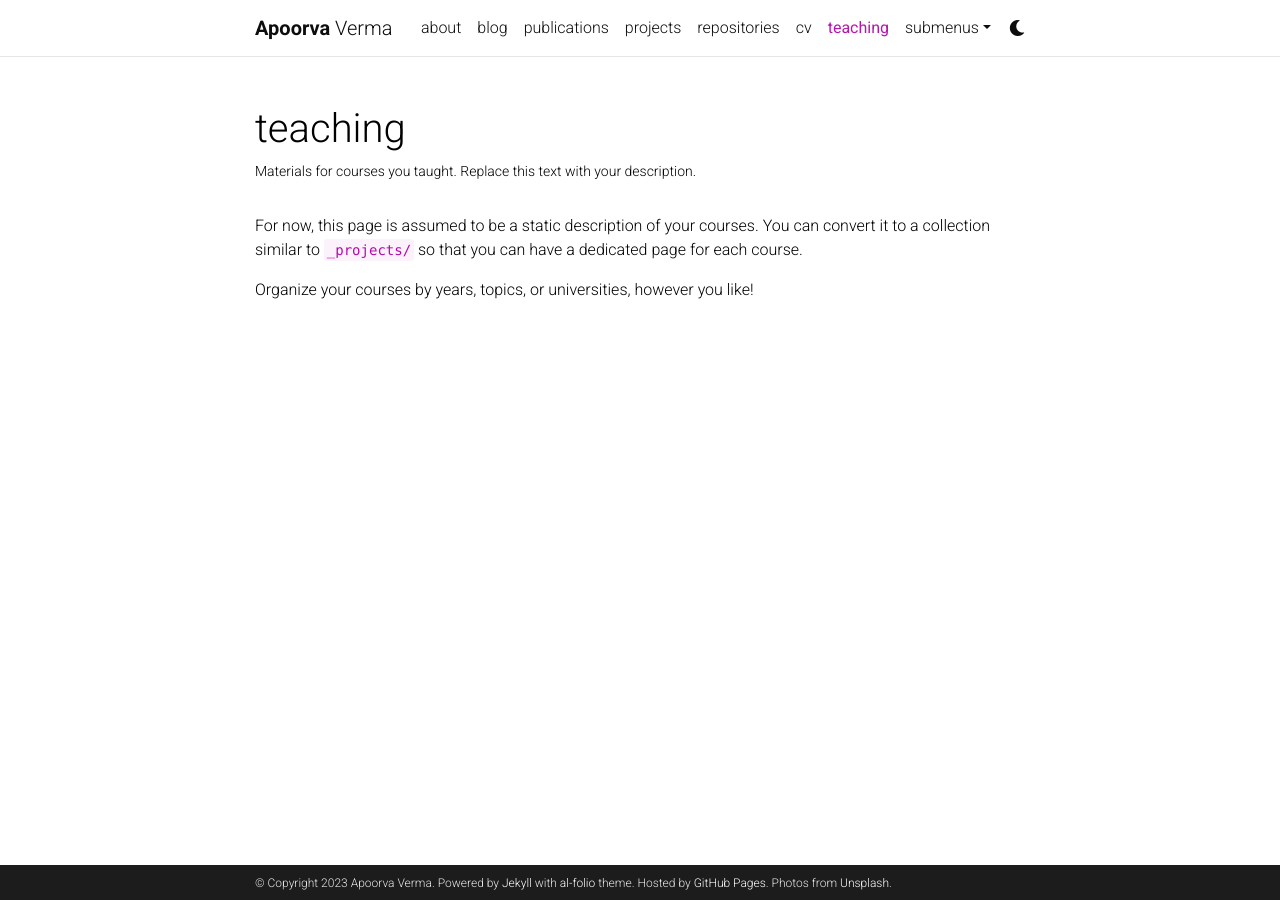
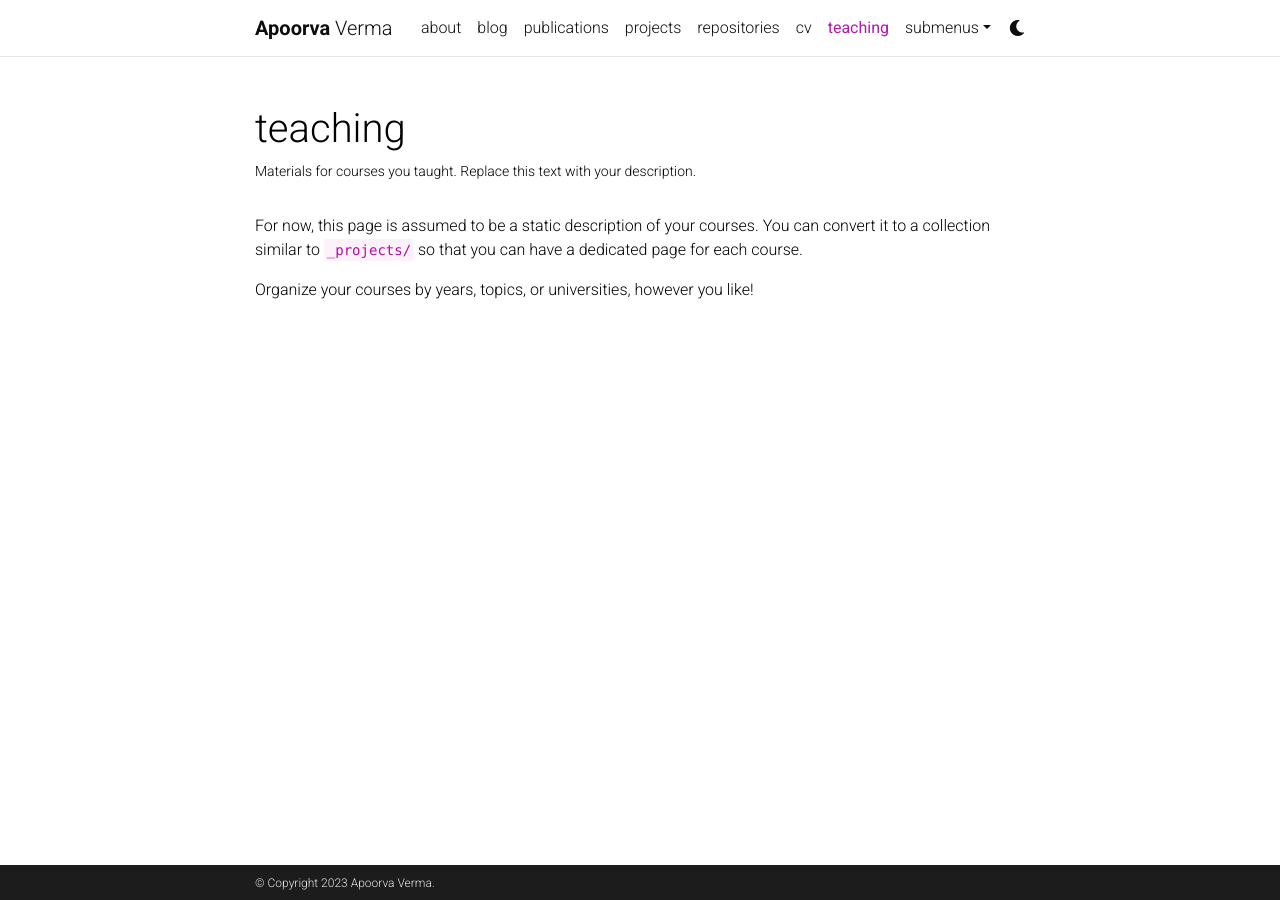
Before and after one commit to apoorvaverma31/apoorvaverma31.github.io, a Jekyll site: the page built from _pages/teaching.md, in a window 1280 px wide. Built offline with Jekyll 4.4.1, drawn with Linux system fonts in a browser that asks for light colours; comment, search, counter and statistics services are not loaded; a style sheet for code colours, icons or effects is not loaded.

Commit message:
add tags

```diff
--- a/_config.yml
+++ b/_config.yml
@@ -10,10 +10,8 @@
 description: > # the ">" symbol means to ignore newlines until "footer_text:"
   A simple, whitespace theme for academics. Based on [*folio](https://github.com/bogoli/-folio) design.
 footer_text: >
-  Powered by <a href="https://jekyllrb.com/" target="_blank">Jekyll</a> with <a href="https://github.com/alshedivat/al-folio">al-folio</a> theme.
-  Hosted by <a href="https://pages.github.com/" target="_blank">GitHub Pages</a>.
-  Photos from <a href="https://unsplash.com" target="_blank">Unsplash</a>.
-keywords: jekyll, jekyll-theme, academic-website, portfolio-website  # add your own keywords or leave empty
+
+keywords: machine learning, computer vision  # add your own keywords or leave empty
 
 lang: en # the language of your site (for example: en, fr, cn, ru, etc.)
 icon: ⚛️  # the emoji used as the favicon (alternatively, provide image name in /assets/img/)
@@ -67,7 +65,7 @@
 # Social integration
 # -----------------------------------------------------------------------------
 
-github_username: # your GitHub user name
+github_username: apoorvaverma31 # your GitHub user name
 gitlab_username: # your GitLab user name
 twitter_username: # your Twitter handle
 mastodon_username: # your mastodon instance+username in the format instance.tld/@username
```
